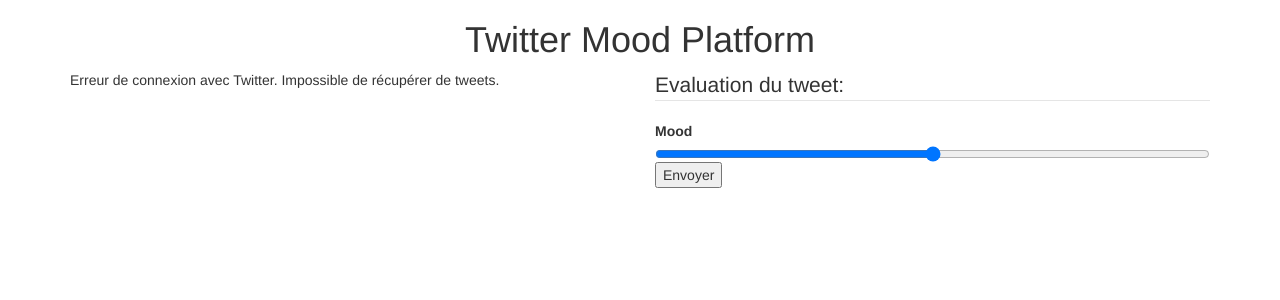
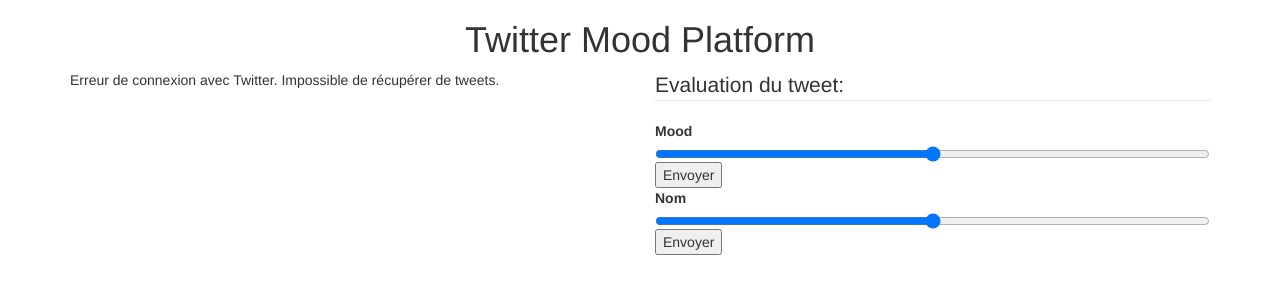
Before and after one commit to antoineconqui/Twitter-Mood-Web-Platform, a PHP site: page / in a window 1280 px wide. Shown: the top 300 px of the page. Run offline with PHP 8.4, Linux system fonts and the light colour scheme; data that the repository does not hold is empty.

Commit message:
Update index.php

```diff
--- a/index.php
+++ b/index.php
@@ -26,7 +26,10 @@
                         <legend>Evaluation du tweet:</legend>
                         <label for="mood">Mood</label>
                         <input type="range" id="mood" name="mood" min="0" max="10">
-                        <input type="submit" value="Envoyer">
+                        <input type="submit" value="Envoyer"></br>
+                        <label for="nom critere">Nom</label>
+                        <input type="range" id="nomc" name="nomc" min="0" max="10">
+                        <input type="submit" value="Envoyer"></br>
                     </fieldset>
                 </form>
             </div>
```
